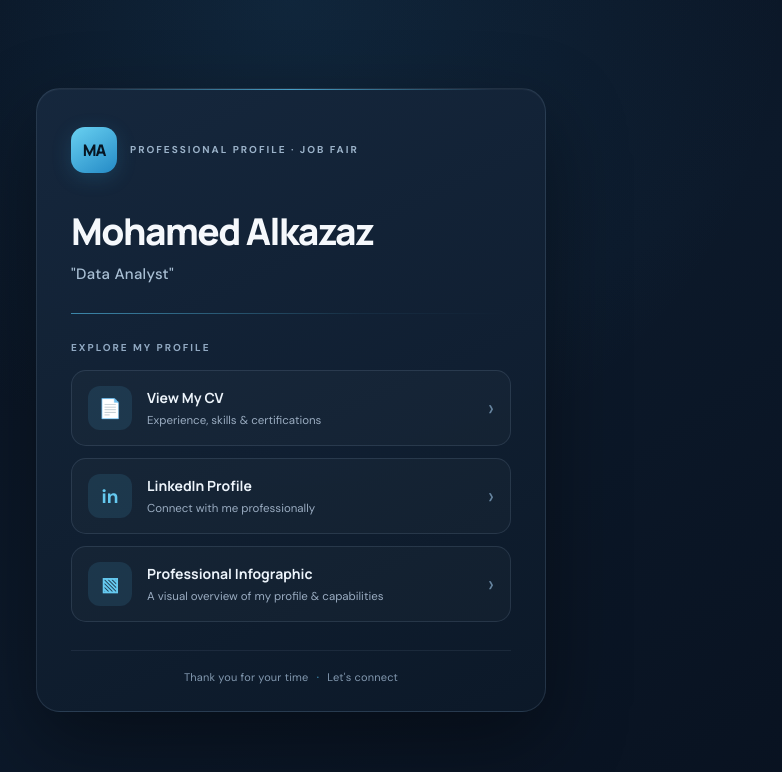
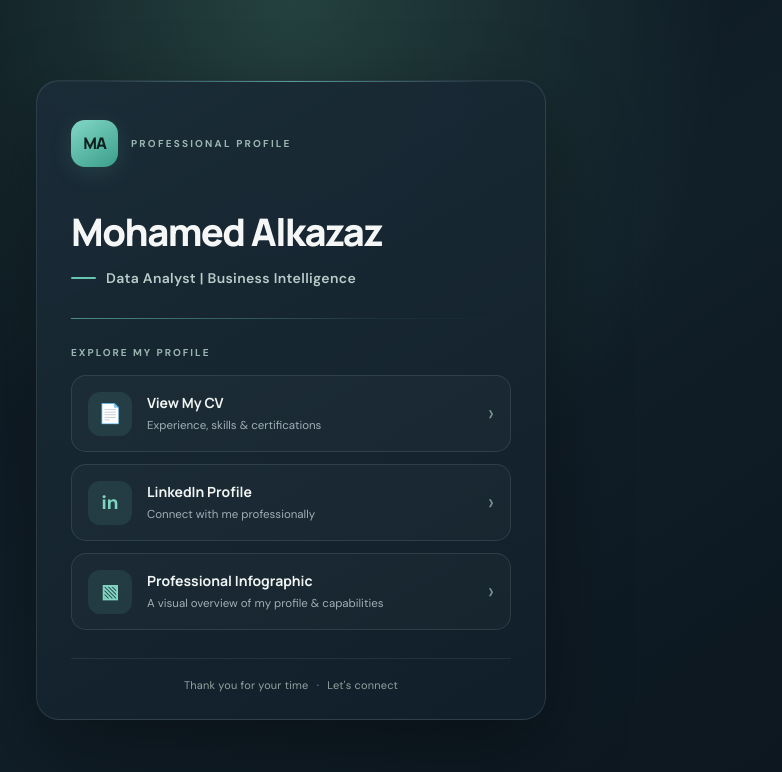
Before and after one commit to mohamedsobhy-50/jobfair-card, a plain HTML site: page index.html in a window 1280 px wide. Shown: the whole page, without its empty margins (349-1131 px from the left). Drawn offline with Linux system fonts and the light colour scheme.

Commit message:
Update index.html

```diff
--- a/index.html
+++ b/index.html
@@ -4,26 +4,24 @@
 <head>
   <meta charset="UTF-8">
   <meta name="viewport" content="width=device-width, initial-scale=1.0">
-  <meta name="theme-color" content="#0b1424">
+  <meta name="theme-color" content="#101b25">
   <meta name="description" content="Mohamed Alkazaz | Data Analyst">
-
   <title>Mohamed Alkazaz | Professional Profile</title>
 
-  <!-- Google Fonts -->
   <link rel="preconnect" href="https://fonts.googleapis.com">
   <link rel="preconnect" href="https://fonts.gstatic.com" crossorigin>
   <link href="https://fonts.googleapis.com/css2?family=DM+Sans:wght@400;500;600;700&family=Manrope:wght@500;600;700;800&display=swap" rel="stylesheet">
 
   <style>
     :root {
-      --bg: #091321;
-      --surface: #101e30;
-      --surface-light: #16283d;
-      --accent: #52bce8;
-      --accent-soft: rgba(82, 188, 232, 0.12);
-      --text: #f3f7fc;
-      --muted: #9aacc1;
-      --border: rgba(160, 190, 220, 0.14);
+      --bg: #0d171f;
+      --card: #15232d;
+      --card-light: #1b2c37;
+      --accent: #65c5b1;
+      --accent-soft: rgba(101, 197, 177, .12);
+      --text: #f3f5f4;
+      --muted: #a1b0b6;
+      --border: rgba(194, 216, 213, .13);
     }
 
     * {
@@ -37,153 +35,137 @@
       display: grid;
       place-items: center;
       padding: 30px 18px;
-      position: relative;
       overflow-x: hidden;
 
       background:
-        radial-gradient(
-          circle at 50% 0%,
-          rgba(40, 105, 150, 0.20),
-          transparent 48%
-        ),
-        linear-gradient(145deg, #08111f, #0c192a 55%, #08111f);
+        radial-gradient(ellipse at 50% 0%, #24413f 0%, transparent 48%),
+        linear-gradient(145deg, #0b151d, #111f29 55%, #0b151d);
 
       color: var(--text);
       font-family: "DM Sans", sans-serif;
       -webkit-font-smoothing: antialiased;
     }
 
-    /* Subtle background detail */
-    body::before {
-      content: "";
-      position: fixed;
-      inset: 0;
-      pointer-events: none;
-      opacity: 0.15;
-
-      background-image:
-        linear-gradient(rgba(255,255,255,.025) 1px, transparent 1px),
-        linear-gradient(90deg, rgba(255,255,255,.025) 1px, transparent 1px);
-
-      background-size: 45px 45px;
-      mask-image: linear-gradient(to bottom, black, transparent 85%);
-    }
-
     .container {
       width: min(100%, 510px);
-      position: relative;
-      z-index: 1;
       animation: appear .7s ease both;
     }
 
     .card {
       position: relative;
-      padding: 38px 34px 27px;
       overflow: hidden;
+      padding: 39px 34px 27px;
 
       border: 1px solid var(--border);
-      border-radius: 24px;
+      border-radius: 23px;
 
       background: linear-gradient(
-        155deg,
-        rgba(22, 40, 61, .98),
-        rgba(12, 25, 41, .98)
+        150deg,
+        rgba(27, 44, 55, .98),
+        rgba(17, 31, 42, .99)
       );
 
       box-shadow:
-        0 30px 80px rgba(0, 0, 0, .38),
+        0 28px 80px rgba(0, 0, 0, .35),
         inset 0 1px 0 rgba(255, 255, 255, .035);
     }
 
-    /* Top accent line */
     .card::before {
       content: "";
       position: absolute;
       top: 0;
-      left: 10%;
-      width: 80%;
+      left: 12%;
+      width: 76%;
       height: 1px;
-
       background: linear-gradient(
         90deg,
         transparent,
         var(--accent),
         transparent
       );
-
-      opacity: .8;
+      opacity: .75;
     }
 
     .top {
       display: flex;
       align-items: center;
       gap: 13px;
-      margin-bottom: 36px;
+      margin-bottom: 42px;
     }
 
     .logo {
-      width: 46px;
-      height: 46px;
+      width: 47px;
+      height: 47px;
       flex-shrink: 0;
 
       display: grid;
       place-items: center;
 
       border-radius: 14px;
-
-      background: linear-gradient(145deg, #69d1f1, #248ac6);
-      color: #071522;
+      background: linear-gradient(145deg, #83d7c5, #399e8b);
+      color: #10221f;
 
       font-family: "Manrope", sans-serif;
       font-size: 16px;
       font-weight: 800;
       letter-spacing: -1px;
 
-      box-shadow: 0 5px 20px rgba(57, 170, 220, .18);
+      box-shadow: 0 5px 22px rgba(101, 197, 177, .15);
     }
 
     .eyebrow {
-      color: #9bb2c9;
+      color: #9bb6b1;
       font-size: 10px;
       font-weight: 700;
-      letter-spacing: 2px;
-      line-height: 1.6;
+      letter-spacing: 2.2px;
       text-transform: uppercase;
     }
 
     h1 {
       font-family: "Manrope", sans-serif;
-      font-size: clamp(29px, 7vw, 37px);
+      font-size: clamp(30px, 7vw, 38px);
       font-weight: 800;
       line-height: 1.2;
       letter-spacing: -1.5px;
-      color: #f5f8fc;
+      color: #f5f7f6;
     }
 
     .role {
-      margin-top: 11px;
-      color: #a9bfd4;
-      font-size: 15px;
-      font-weight: 500;
-      letter-spacing: .3px;
+      display: flex;
+      align-items: center;
+      gap: 10px;
+      margin-top: 15px;
+
+      color: #b8ccc8;
+      font-size: 14px;
+      font-weight: 600;
+      letter-spacing: .35px;
+    }
+
+    .role::before {
+      content: "";
+      width: 25px;
+      height: 2px;
+      flex-shrink: 0;
+      border-radius: 5px;
+      background: var(--accent);
     }
 
     .divider {
       height: 1px;
-      margin: 29px 0 27px;
+      margin: 31px 0 27px;
 
       background: linear-gradient(
         90deg,
-        rgba(82, 188, 232, .65),
-        rgba(82, 188, 232, .08) 65%,
+        rgba(101, 197, 177, .65),
+        rgba(101, 197, 177, .08) 70%,
         transparent
       );
     }
 
     .section-title {
       margin-bottom: 16px;
-
-      color: #91a9c2;
+      color: #9bb6b1;
       font-size: 10px;
       font-weight: 700;
       letter-spacing: 2px;
@@ -196,7 +178,7 @@
     }
 
     .link {
-      min-height: 76px;
+      min-height: 77px;
       padding: 14px 16px;
 
       display: flex;
@@ -207,23 +189,16 @@
       border-radius: 15px;
 
       background: rgba(255, 255, 255, .025);
-
       color: inherit;
       text-decoration: none;
 
-      transition:
-        transform .25s ease,
-        border-color .25s ease,
-        background .25s ease,
-        box-shadow .25s ease;
+      transition: all .25s ease;
     }
 
     .link:hover {
       transform: translateY(-3px);
-
-      border-color: rgba(82, 188, 232, .55);
-      background: rgba(82, 188, 232, .065);
-
+      border-color: rgba(101, 197, 177, .48);
+      background: rgba(101, 197, 177, .055);
       box-shadow: 0 9px 25px rgba(0, 0, 0, .16);
     }
 
@@ -241,9 +216,8 @@
       place-items: center;
 
       border-radius: 12px;
-
       background: var(--accent-soft);
-      color: #65c9ef;
+      color: #80d5c2;
 
       font-size: 19px;
       font-weight: 700;
@@ -252,7 +226,7 @@
     }
 
     .link:hover .icon {
-      background: rgba(82, 188, 232, .19);
+      background: rgba(101, 197, 177, .2);
     }
 
     .link-content {
@@ -262,8 +236,7 @@
 
     .link-title {
       display: block;
-
-      color: #edf4fb;
+      color: #f0f5f3;
       font-family: "Manrope", sans-serif;
       font-size: 14px;
       font-weight: 700;
@@ -272,20 +245,16 @@
     .link-description {
       display: block;
       margin-top: 5px;
-
       color: var(--muted);
       font-size: 11.5px;
       line-height: 1.5;
     }
 
     .arrow {
-      color: #66849f;
+      color: #79958e;
       font-size: 23px;
       line-height: 1;
-
-      transition:
-        color .25s ease,
-        transform .25s ease;
+      transition: all .25s ease;
     }
 
     .link:hover .arrow {
@@ -296,11 +265,10 @@
     footer {
       margin-top: 28px;
       padding-top: 19px;
-
-      border-top: 1px solid rgba(160, 190, 220, .09);
+      border-top: 1px solid rgba(194, 216, 213, .09);
 
       text-align: center;
-      color: #8298af;
+      color: #91a39f;
       font-size: 11px;
       letter-spacing: .2px;
     }
@@ -315,7 +283,6 @@
         opacity: 0;
         transform: translateY(15px);
       }
-
       to {
         opacity: 1;
         transform: translateY(0);
@@ -328,12 +295,12 @@
       }
 
       .card {
-        padding: 30px 21px 23px;
+        padding: 31px 21px 23px;
         border-radius: 21px;
       }
 
       .top {
-        margin-bottom: 31px;
+        margin-bottom: 36px;
       }
 
       .link {
@@ -352,7 +319,6 @@
       *::after {
         animation: none !important;
         transition: none !important;
-        scroll-behavior: auto !important;
       }
     }
   </style>
@@ -361,28 +327,22 @@
 <body>
 
   <main class="container">
-
     <section class="card">
 
       <div class="top">
         <div class="logo">MA</div>
-
-        <div class="eyebrow">
-          Professional Profile · Job Fair
-        </div>
+        <div class="eyebrow">Professional Profile</div>
       </div>
 
       <h1>Mohamed Alkazaz</h1>
 
       <p class="role">
-        "Data Analyst"
+        Data Analyst | Business Intelligence
       </p>
 
       <div class="divider"></div>
 
-      <p class="section-title">
-        Explore My Profile
-      </p>
+      <p class="section-title">Explore My Profile</p>
 
       <nav class="links">
 
@@ -396,7 +356,6 @@
 
           <span class="link-content">
             <span class="link-title">View My CV</span>
-
             <span class="link-description">
               Experience, skills &amp; certifications
             </span>
@@ -415,7 +374,6 @@
 
           <span class="link-content">
             <span class="link-title">LinkedIn Profile</span>
-
             <span class="link-description">
               Connect with me professionally
             </span>
@@ -434,7 +392,6 @@
 
           <span class="link-content">
             <span class="link-title">Professional Infographic</span>
-
             <span class="link-description">
               A visual overview of my profile &amp; capabilities
             </span>
@@ -450,7 +407,6 @@
       </footer>
 
     </section>
-
   </main>
 
 </body>
```
